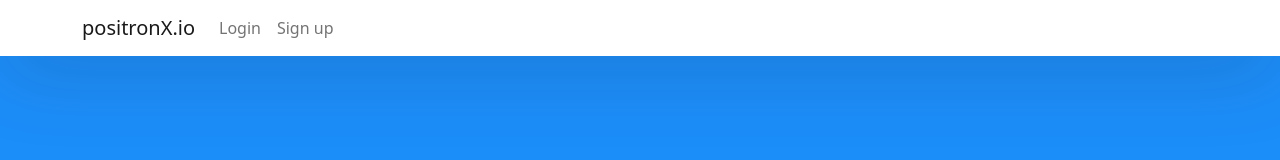
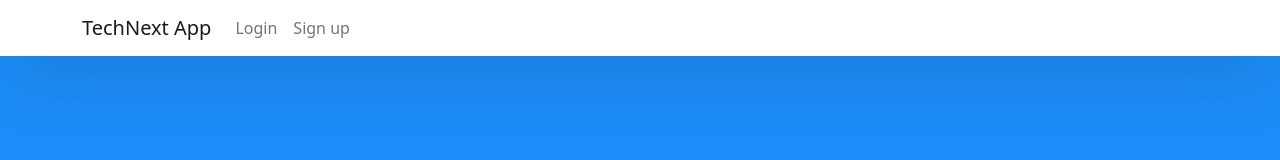
Before and after one commit to jdvillegas/TechNext, a React (Create React App) app in the folder frontend/: page / in a window 1280 px wide. Shown: the top 160 px of the page. Built offline with nearby package versions, Linux system fonts and the light colour scheme.

Commit message:
Se organizan los componentes de login

```diff
--- a/frontend/src/App.js
+++ b/frontend/src/App.js
@@ -11,7 +11,7 @@
     <div className="App">
       <nav className="navbar navbar-expand-lg navbar-light fixed-top">
         <div className="container">
-          <Link className="navbar-brand" to={"/sign-in"}>positronX.io</Link>
+          <Link className="navbar-brand" to={"/sign-in"}>TechNext App</Link>
           <div className="collapse navbar-collapse" id="navbarTogglerDemo02">
             <ul className="navbar-nav ml-auto">
               <li className="nav-item">
```
